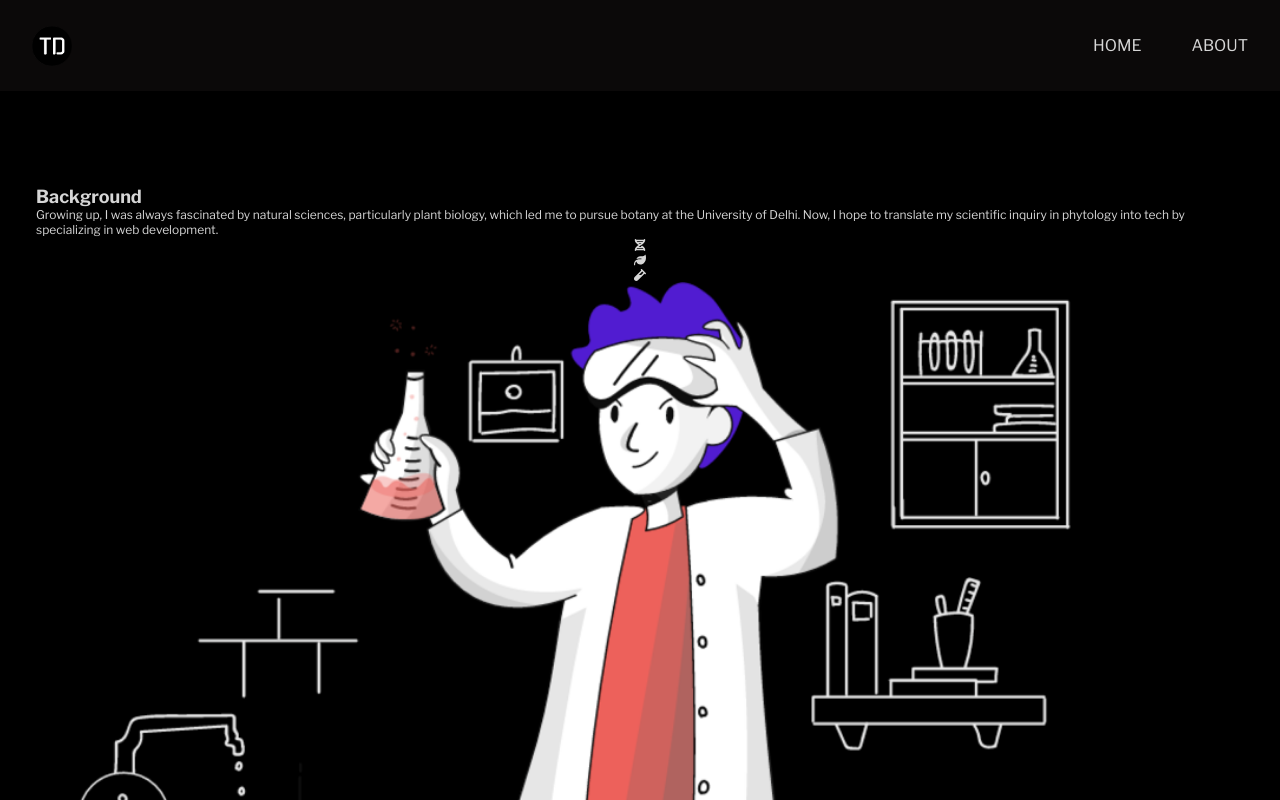
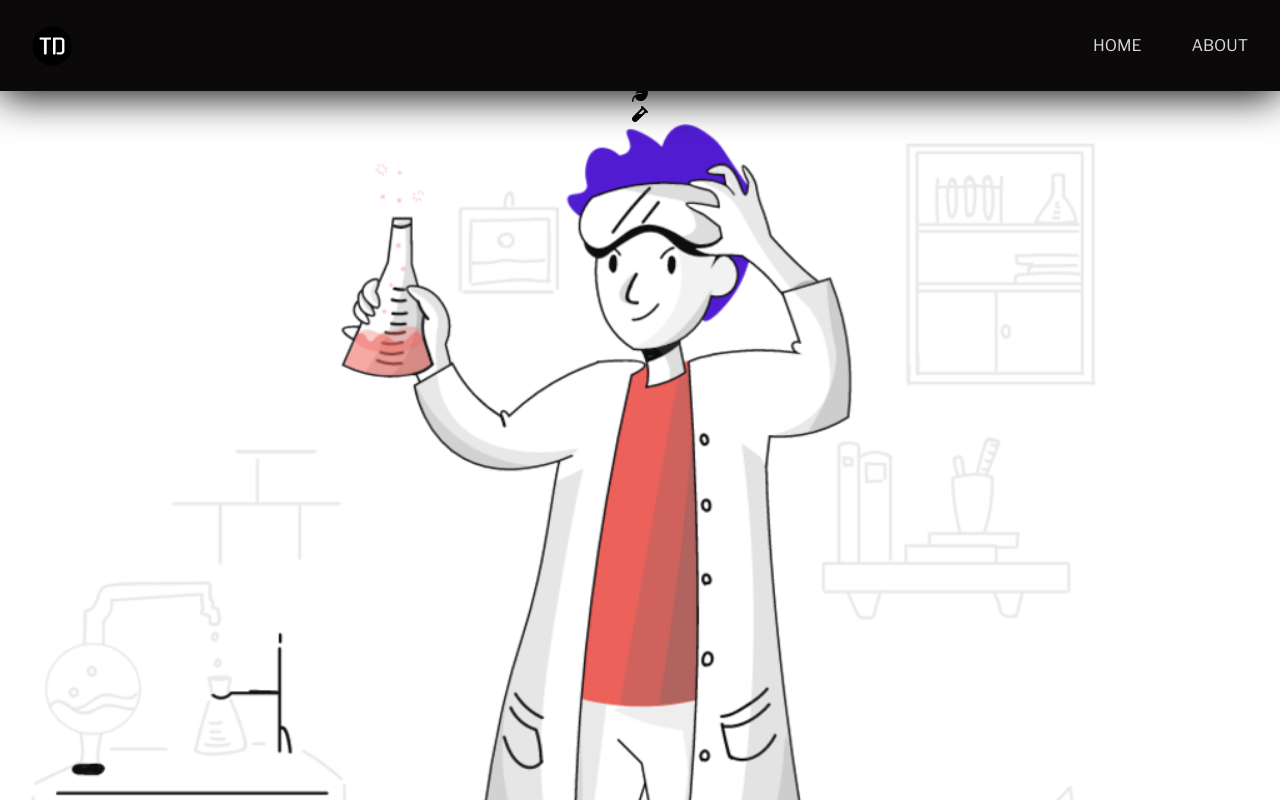
Before and after one commit to Tsedhondup/Portfolio, a React (Create React App) app: page /About in a window 1280 px wide. Shown: the top 800 px of the page. Built offline with nearby package versions, Linux system fonts and the light colour scheme.

Commit message:
classes applied to about elements

```diff
--- a/src/Components/AboutFirst/AboutFirst.js
+++ b/src/Components/AboutFirst/AboutFirst.js
@@ -52,10 +52,11 @@ const AboutFirst = (props) => {
      * BORDERS ARE BEING RENDERED BASED ON ID OF AN ITEM
      */
     return (
-      <motion.div key={item.id} className="about-testing__item">
+      <motion.div key={item.id} className="about__content-item">
         {/* TEXTC-CONTAINER */}
-        <div>
+        <div className="about__text">
           <motion.h2
+            className="about__text--header"
             initial={{
               opacity: 0,
               y: 60,
@@ -73,6 +74,7 @@ const AboutFirst = (props) => {
             {item.header}
           </motion.h2>
           <motion.p
+            className="about-text__body"
             initial={{
               opacity: 0,
               y: 60,
@@ -90,6 +92,7 @@ const AboutFirst = (props) => {
             {item.body}
           </motion.p>
           <motion.div
+            className="about__icons-container"
             initial={{
               opacity: 0,
               y: 60,
@@ -106,7 +109,7 @@ const AboutFirst = (props) => {
           >
             {item.icons.map((item, index) => {
               return (
-                <span key={index}>
+                <span key={index} className="about__icons-container--icon">
                   <FontAwesomeIcon icon={item} />
                 </span>
               );
@@ -114,15 +117,19 @@ const AboutFirst = (props) => {
           </motion.div>
         </div>
         {/* IMAGE CONTAINER */}
-        <div>
-          <img src={item.image} alt={`${item.name}-image`} />
+        <div className="about__image-container">
+          <img
+            src={item.image}
+            alt={`${item.name}-image`}
+            className="about__image-container--image"
+          />
         </div>
       </motion.div>
     );
   });
   return (
-    <section className="about-first">
-      <div className="about-testing" ref={refElement}>
+    <section className="about">
+      <div className="about_content" ref={refElement}>
         {aboutTextElements}
       </div>
     </section>
```
